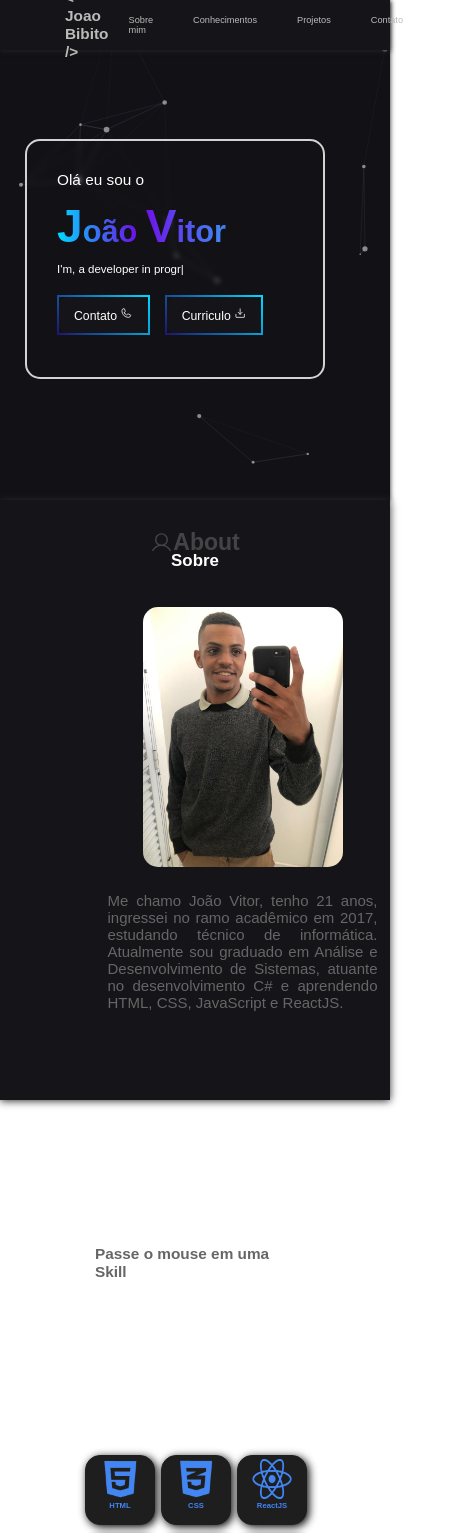
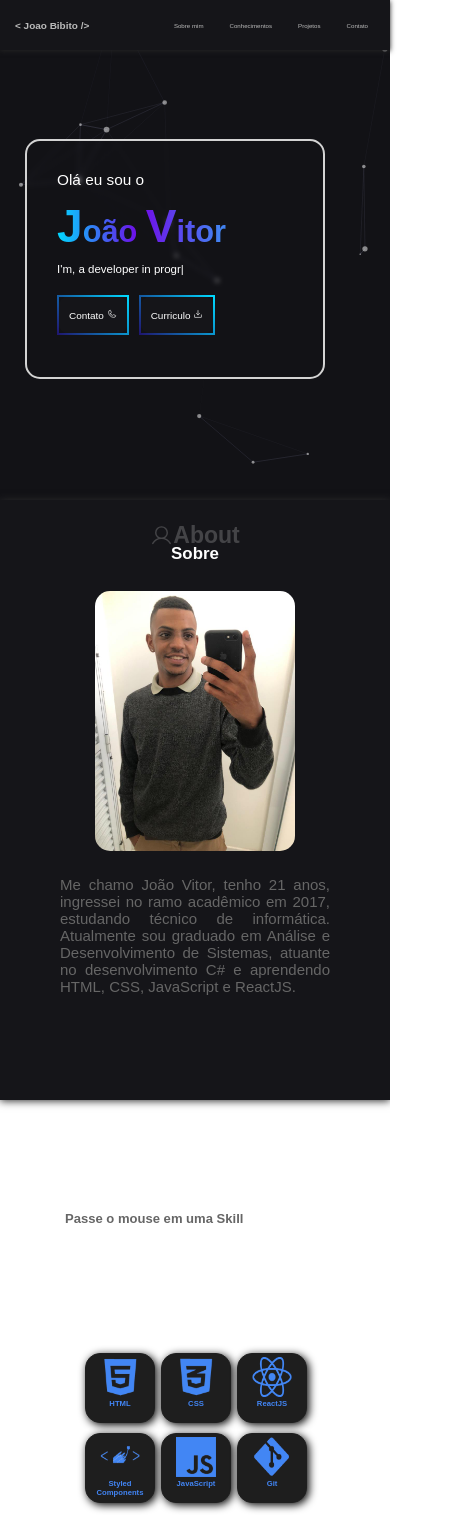
Before and after one commit to JoaoBibito/jb-portfolio, a React (Create React App) app: page / in a window 390 px wide. Shown: the top 1533 px of the page, 475 px wide, since content can reach past the window. Built offline with nearby package versions, Linux system fonts and the light colour scheme.

Commit message:
responsividade

```diff
--- a/src/pages/index/index.jsx
+++ b/src/pages/index/index.jsx
@@ -372,12 +372,12 @@ function Footer() {
               hover: {Color: "blue"},
             }}
           >
-            Email <MdOutlineMail size={25} style={{marginLeft: "8px"}} />
+            Email <MdOutlineMail size={20} style={{marginLeft: "8px"}} />
           </Link>
         </li>
         <li>
           <a href="https://github.com/JoaoBibito" target="_blank" rel="noopener noreferrer">
-            Github <BsGithub size={25} style={{marginLeft: "8px"}} />
+            Github <BsGithub size={20} style={{marginLeft: "8px"}} />
           </a>
         </li>
         <li>
@@ -385,12 +385,12 @@ function Footer() {
             href="https://www.linkedin.com/in/joao-vitor-05aa38141/"
             target="_blank" rel="noopener noreferrer"
           >
-            Linkedin <BsLinkedin size={25} style={{marginLeft: "8px"}} />
+            Linkedin <BsLinkedin size={20} style={{marginLeft: "8px"}} />
           </a>
         </li>
         <li>
           <a href="https://www.instagram.com/joao.bibito/" target="_blank" rel="noopener noreferrer" >
-            Instagram <BsInstagram size={25} style={{marginLeft: "8px"}} />
+            Instagram <BsInstagram size={20} style={{marginLeft: "8px"}} />
           </a>
         </li>
       </ul>
--- a/src/pages/index/style.js
+++ b/src/pages/index/style.js
@@ -10,7 +10,7 @@ export const Title = styled.h2`
   position: relative;
   font-size: 2.2rem;
   font-weight: 800;
-  margin: 2rem 0px;
+  margin: 1rem 0px;
   padding-top: 2.1rem;
   color: white;
   z-index: 1;
@@ -81,8 +81,8 @@ export const Name = styled.h1`
     margin-left: 50px;
   }
   @media(max-width:768px) {
-    font-size: 2rem;
-    margin-left: 50px;
+    font-size: 1.3rem;
+    margin-left: 0px;
   }
 `;
 
@@ -91,7 +91,6 @@ export const HeaderTopics = styled.ul`
   flex-direction: row;
   margin-left: auto;
   margin-right: 50px;
-
   ul {
     margin: 20px;
     font-size: 1.5rem;
@@ -113,10 +112,11 @@ export const HeaderTopics = styled.ul`
     }
   }
   @media(max-width:768px) {
-
-    font-size: 1rem;
-    margin-right: 10px;
-
+    margin-right: 1px;
+    ul{
+    font-size: .8rem;
+    margin-right: 6px;
+    }
   }
 `;
 //------------- HOME
@@ -177,7 +177,7 @@ export const TextHome = styled.div`
   }
   @media(max-width:1170px) {
     width: 550px;
-    margin-left: 20px;
+    margin-left: 50px;
     padding: 50px;
     font-size: 2rem;
 
@@ -260,8 +260,10 @@ export const buttonHome = styled.button`
   @media(max-width:768px){
     height: 40px;
     margin-top: 20px;
-    margin-right: 15px;
-    font-size: 1.6rem;
+    margin-right:10px;
+    font-size: 1.3rem;
+    padding-left: 10px;
+    padding-right: 10px;
   }
 `;
 
@@ -298,6 +300,7 @@ export const containerAboutMe=styled.div`
     border-radius: 15px;
   }
   @media (max-width: 1170px) {
+    justify-content: space-around;
     width: 800px;
   }
   @media (max-width: 992px) {
@@ -320,6 +323,7 @@ export const containerAboutMe=styled.div`
     flex-direction: column;
     justify-content: center;
     align-items: center;
+    width: 350px;
     img{
       margin-bottom: 20px;
       margin-right: 0px;
@@ -349,6 +353,7 @@ export const textAboutMe = styled.div`
   flex-direction: column;
 
   @media(max-width:1170px){
+    width: 400px;
     font-size: 25px;
   }
   @media (max-width:992px) {
@@ -391,6 +396,10 @@ export const divMySkills = styled.div`
     width: 750px;
     justify-content: space-around;
   }
+  @media(max-width: 510px){
+    height: 430px;
+    justify-content: space-around;
+  }
 `;
 
 export const MySkillsTitle = styled.h1`
@@ -402,26 +411,32 @@ export const MySkillsTitle = styled.h1`
   @media(max-width:768px){
     margin-bottom: 50px;
   }
+  @media(max-width:510px){
+    margin-bottom: 0px;
+  }
 `;
 
 export const divDescription = styled.div`
   height: 200px;
   width: 400px;
-  backdrop-filter: blur(2.5px);
+  //backdrop-filter: blur(2.5px);
   display: flex;
+
   flex-direction: column;
   z-index: 5;
   @media (max-width: 1170px) {
     width: 300px;
   }
   @media (max-width: 768px) {
-    width: 200px;
+    width: 260px;
+    height: 100px;
   }
 `;
 
 export const descriptionTitle = styled.h2`
   width: 100%;
   color: #666;
+  backdrop-filter: blur(2.5px);
   font-size: 3.5rem;
   @media(max-width:992px){
     font-size: 3rem;
@@ -429,12 +444,16 @@ export const descriptionTitle = styled.h2`
   @media (max-width: 768px) {
     font-size: 2rem;
   }
+  @media (max-width: 510px) {
+    font-size: 1.7rem;
+  }
 `;
 
 export const descriptionText = styled.div`
   width: 100%;
   font-size: 2.5rem;
   margin-top: 30px;
+  backdrop-filter: blur(2.5px);
   color: #666;
   @media(max-width:992px){
     font-size: 2.2rem;
@@ -453,6 +472,7 @@ export const divSkills = styled.div`
   padding: 0px 10px;
   z-index: 3;
   @media(max-width: 1170px){
+    height: 270px;
     width: 400px;
   }
   @media(max-width: 992px){
@@ -668,10 +688,14 @@ export const Contact = styled.article`
   width: 100%;
   height: 700px;
   display: flex;
-  padding: 80px 120px;
+  padding: 100px 120px;
   @media(max-width: 992px){
     height: 500px;
     padding: 80px 10px;
+  }
+  @media(max-width: 768px){
+
+    padding: 45px 10px;
   }
 `;
 
@@ -716,6 +740,9 @@ export const divContact = styled.div`
   @media(max-width: 992px){
     margin-top: 0px;
   }
+  @media(max-width: 768px){
+    width: 290px;
+  }
 `;
 
 export const formInput = styled.input`
@@ -735,7 +762,7 @@ export const formInput = styled.input`
     font-size: 1.2rem;
   }
   @media(max-width: 768px){
-    width: 250px;
+    width: 240px;
   }
 `;
 export const Footer = styled.article`
@@ -775,7 +802,7 @@ export const Footer = styled.article`
   @media(max-width:992px){
     ul{
       width: 370px;
-      font-size: .7rem;
+      font-size: .8rem;
     }
   }
 `;
```
